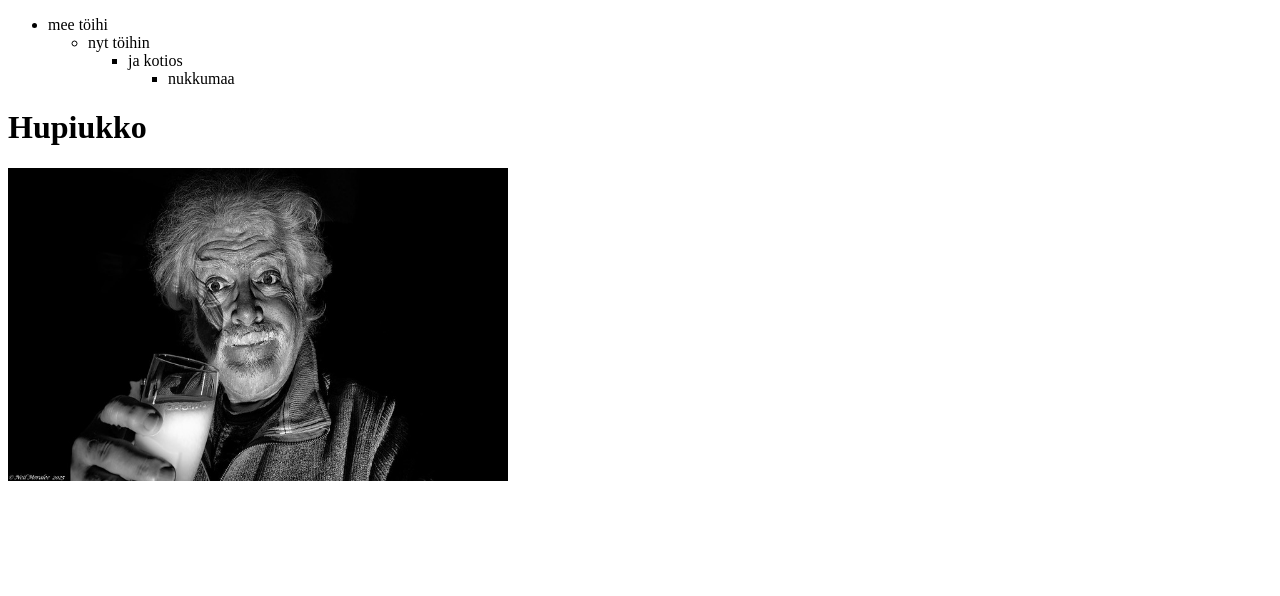
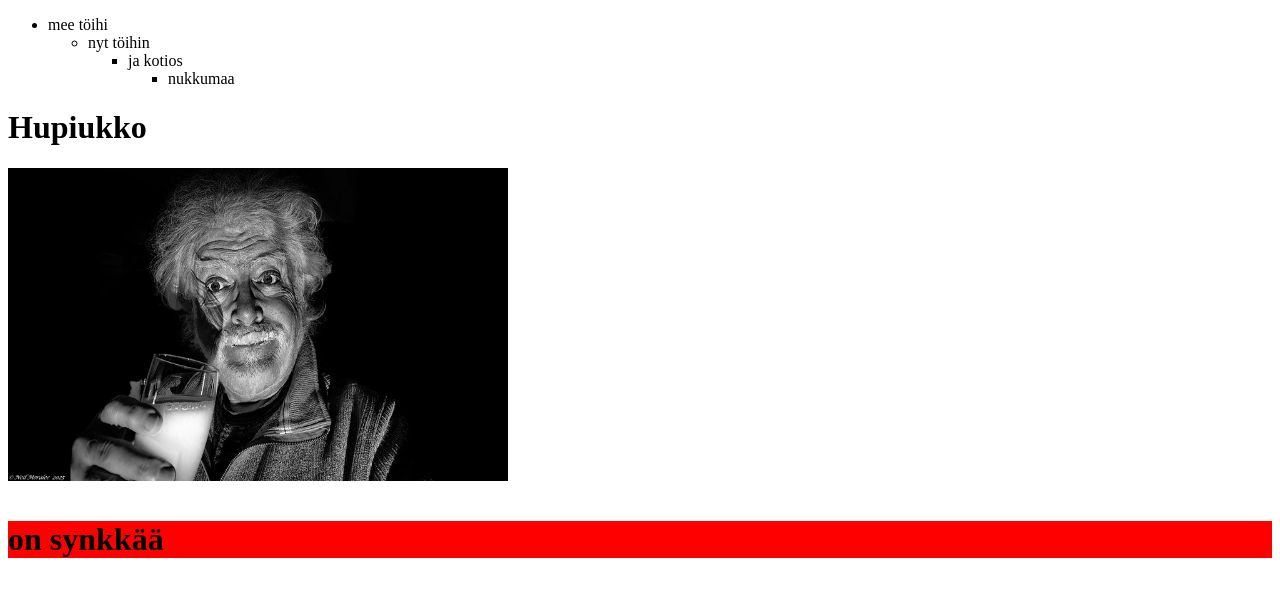
Before and after one commit to jxjoojoo/Lapio-website, a plain HTML site: page index.html in a window 1280 px wide. Drawn offline with Linux system fonts and the light colour scheme.

Commit message:
Osa 3. CSS-linkitystehtävä

```diff
--- a/index.html
+++ b/index.html
@@ -4,6 +4,7 @@
 <head>
   <meta charset="utf-8">
   <title>Lapio website</title>
+  <link rel="stylesheet" href="style.css">
 </head>
 
 <body>
@@ -24,6 +25,7 @@
 </ul>
 <h1>Hupiukko<h1/>
 <img src="assets/hupiveikko.jpg" alt="hupiveikko" height="313" width="500" />
+<p>on synkkää</p>
 </body>
 
 </html>
--- /dev/null
+++ b/style.css
@@ -0,0 +1,3 @@
+p {
+  background-color: red;
+}
```
